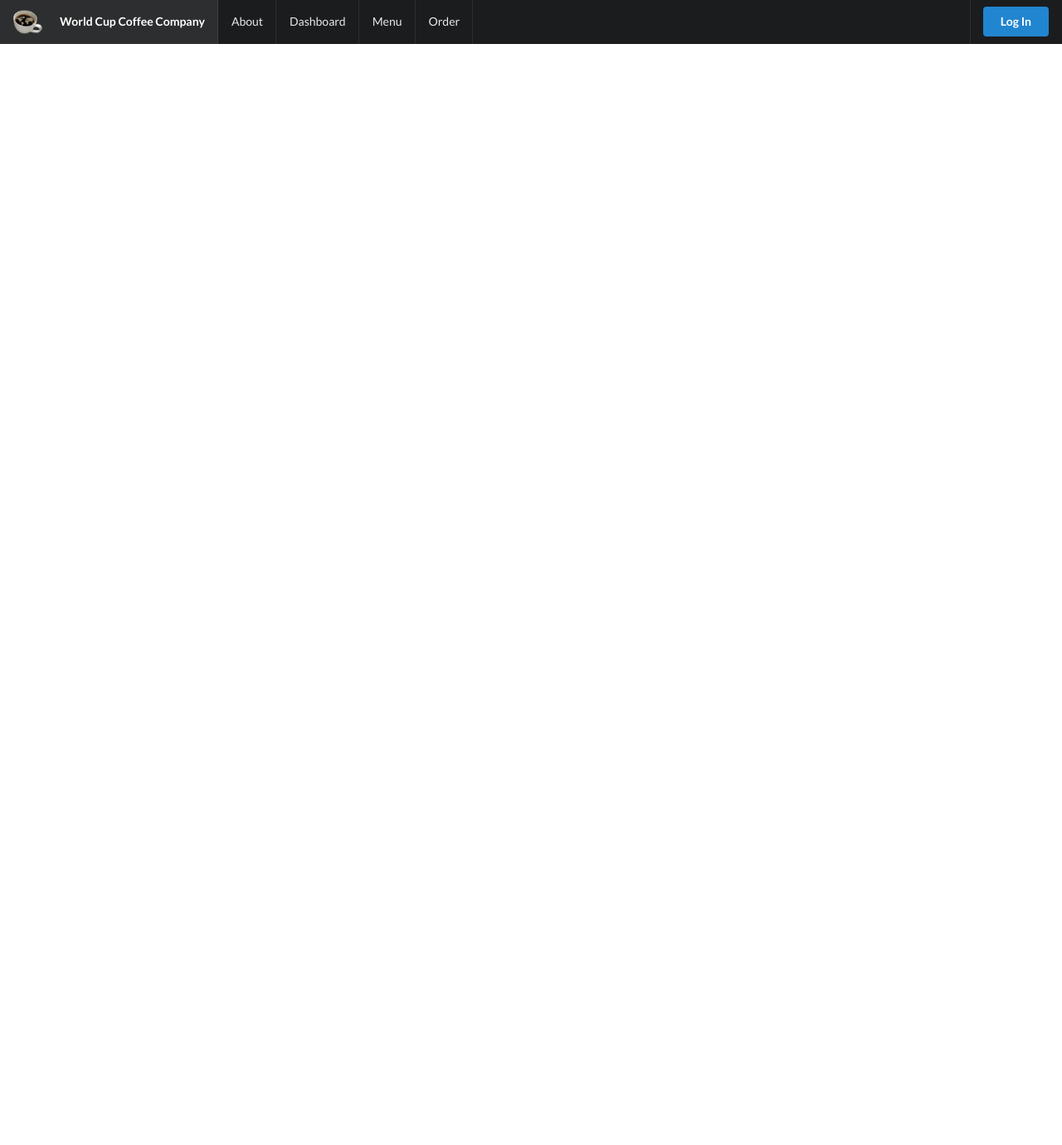
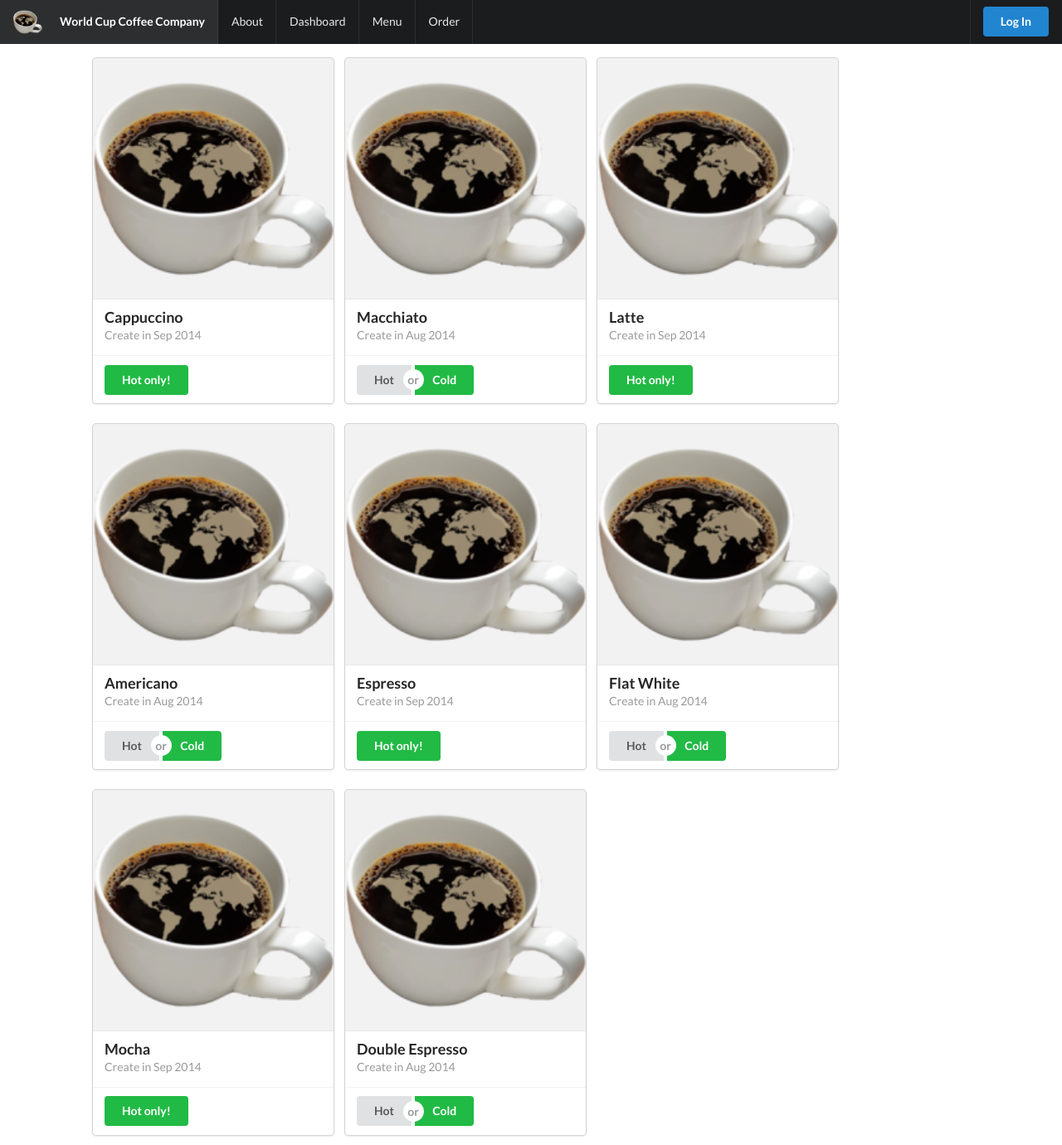
Before and after one commit to taricjain/wcc-web, an Angular app: page /menu in a window 1280 px wide. Shown: the whole page at 83% size. Before the commit the page ends 800 px from the top, so only its background shows below. Built offline with nearby package versions, Linux system fonts and the light colour scheme.

Commit message:
added login and menu

```diff
--- a/package.json
+++ b/package.json
@@ -22,6 +22,7 @@
     "@angular/platform-browser-dynamic": "^5.0.0",
     "@angular/router": "^5.0.0",
     "core-js": "^2.4.1",
+    "jquery": "^3.2.1",
     "rxjs": "^5.5.2",
     "semantic-ui-css": "^2.2.12",
     "zone.js": "^0.8.14"
@@ -32,6 +33,7 @@
     "@angular/language-service": "^5.0.0",
     "@types/jasmine": "~2.5.53",
     "@types/jasminewd2": "~2.0.2",
+    "@types/jquery": "^3.2.17",
     "@types/node": "~6.0.60",
     "codelyzer": "^4.0.1",
     "jasmine-core": "~2.6.2",
--- a/src/app/about/about.component.ts
+++ b/src/app/about/about.component.ts
@@ -5,4 +5,6 @@ import { Component } from '@angular/core';
   templateUrl: './about.component.html',
   styleUrls: ['./about.component.css']
 })
-export class AboutComponent {}
+export class AboutComponent {
+    title = 'World Cup Coffee Company';
+}
--- a/src/app/app.module.ts
+++ b/src/app/app.module.ts
@@ -11,7 +11,6 @@ import { DashboardComponent } from './dashboard/dashboard.component';
 import { OrderComponent } from './order/order.component';
 import { AppHeaderComponent } from './app-header/app-header.component';
 import { AppFooterComponent } from './app-footer/app-footer.component';
-import { AppContentComponent } from './app-content/app-content.component';
 
 
 @NgModule({
@@ -23,8 +22,7 @@ import { AppContentComponent } from './app-content/app-content.component';
     DashboardComponent,
     OrderComponent,
     AppHeaderComponent,
-    AppFooterComponent,
-    AppContentComponent
+    AppFooterComponent
   ],
   imports: [
     BrowserModule,
--- a/src/app/menu/menu.component.css
+++ b/src/app/menu/menu.component.css
@@ -0,0 +1,6 @@
+.ui.special.cards {
+    padding-top: 5em;
+    padding-left: 8em;
+    padding-right: 8em;
+    overflow: auto;
+}
--- a/src/app/menu/menu.component.html
+++ b/src/app/menu/menu.component.html
@@ -0,0 +1,186 @@
+<div class="ui special cards">
+  <div class="card">
+    <div class="blurring dimmable image">
+      <div class="ui dimmer">
+        <div class="content">
+          <div class="center">
+            <div class="ui inverted button">Add Friend</div>
+          </div>
+        </div>
+      </div>
+      <img src="assets/images/logo.png">
+    </div>
+    <div class="content">
+      <a class="header">Cappuccino</a>
+      <div class="meta">
+        <span class="date">Create in Sep 2014</span>
+      </div>
+    </div>
+    <div class="extra content">
+        <button class="positive ui button">Hot only!</button>
+    </div>
+  </div>
+  <div class="card">
+    <div class="blurring dimmable image">
+      <div class="ui inverted dimmer">
+        <div class="content">
+          <div class="center">
+            <div class="ui primary button">Add Friend</div>
+          </div>
+        </div>
+      </div>
+      <img src="assets/images/logo.png">
+    </div>
+    <div class="content">
+      <a class="header">Macchiato</a>
+      <div class="meta">
+        <span class="date">Create in Aug 2014</span>
+      </div>
+    </div>
+    <div class="extra content">
+        <div class="ui buttons">
+          <button class="ui button">Hot</button>
+          <div class="or"></div>
+          <button class="ui positive button">Cold</button>
+        </div>
+    </div>
+  </div>
+  <div class="card">
+    <div class="blurring dimmable image">
+      <div class="ui dimmer">
+        <div class="content">
+          <div class="center">
+            <div class="ui inverted button">Add Friend</div>
+          </div>
+        </div>
+      </div>
+      <img src="assets/images/logo.png">
+    </div>
+    <div class="content">
+      <a class="header">Latte</a>
+      <div class="meta">
+        <span class="date">Create in Sep 2014</span>
+      </div>
+    </div>
+    <div class="extra content">
+        <button class="positive ui button">Hot only!</button>
+    </div>
+  </div>
+  <div class="card">
+    <div class="blurring dimmable image">
+      <div class="ui inverted dimmer">
+        <div class="content">
+          <div class="center">
+            <div class="ui primary button">Add Friend</div>
+          </div>
+        </div>
+      </div>
+      <img src="assets/images/logo.png">
+    </div>
+    <div class="content">
+      <a class="header">Americano</a>
+      <div class="meta">
+        <span class="date">Create in Aug 2014</span>
+      </div>
+    </div>
+    <div class="extra content">
+        <div class="ui buttons">
+          <button class="ui button">Hot</button>
+          <div class="or"></div>
+          <button class="ui positive button">Cold</button>
+        </div>
+    </div>
+  </div>
+  <div class="card">
+    <div class="blurring dimmable image">
+      <div class="ui dimmer">
+        <div class="content">
+          <div class="center">
+            <div class="ui inverted button">Add Friend</div>
+          </div>
+        </div>
+      </div>
+      <img src="assets/images/logo.png">
+    </div>
+    <div class="content">
+      <a class="header">Espresso</a>
+      <div class="meta">
+        <span class="date">Create in Sep 2014</span>
+      </div>
+    </div>
+    <div class="extra content">
+        <button class="positive ui button">Hot only!</button>
+    </div>
+  </div>
+  <div class="card">
+    <div class="blurring dimmable image">
+      <div class="ui inverted dimmer">
+        <div class="content">
+          <div class="center">
+            <div class="ui primary button">Add Friend</div>
+          </div>
+        </div>
+      </div>
+      <img src="assets/images/logo.png">
+    </div>
+    <div class="content">
+      <a class="header">Flat White</a>
+      <div class="meta">
+        <span class="date">Create in Aug 2014</span>
+      </div>
+    </div>
+    <div class="extra content">
+        <div class="ui buttons">
+          <button class="ui button">Hot</button>
+          <div class="or"></div>
+          <button class="ui positive button">Cold</button>
+        </div>
+    </div>
+  </div>
+  <div class="card">
+    <div class="blurring dimmable image">
+      <div class="ui dimmer">
+        <div class="content">
+          <div class="center">
+            <div class="ui inverted button">Add Friend</div>
+          </div>
+        </div>
+      </div>
+      <img src="assets/images/logo.png">
+    </div>
+    <div class="content">
+      <a class="header">Mocha</a>
+      <div class="meta">
+        <span class="date">Create in Sep 2014</span>
+      </div>
+    </div>
+    <div class="extra content">
+        <button class="positive ui button">Hot only!</button>
+    </div>
+  </div>
+  <div class="card">
+    <div class="blurring dimmable image">
+      <div class="ui inverted dimmer">
+        <div class="content">
+          <div class="center">
+            <div class="ui primary button">Add Friend</div>
+          </div>
+        </div>
+      </div>
+      <img src="assets/images/logo.png">
+    </div>
+    <div class="content">
+      <a class="header">Double Espresso</a>
+      <div class="meta">
+        <span class="date">Create in Aug 2014</span>
+      </div>
+    </div>
+    <div class="extra content">
+        <div class="ui buttons">
+          <button class="ui button">Hot</button>
+          <div class="or"></div>
+          <button class="ui positive button">Cold</button>
+        </div>
+    </div>
+  </div>
+</div>
```
Also changed, not shown: src/app/app-content/app-content.component.ts (deleted, +0 -11 lines), src/app/app-content/app-content.component.css (deleted), src/app/app-content/app-content.component.html (deleted), 2 other files (tests, documents, lock files or other folders).
